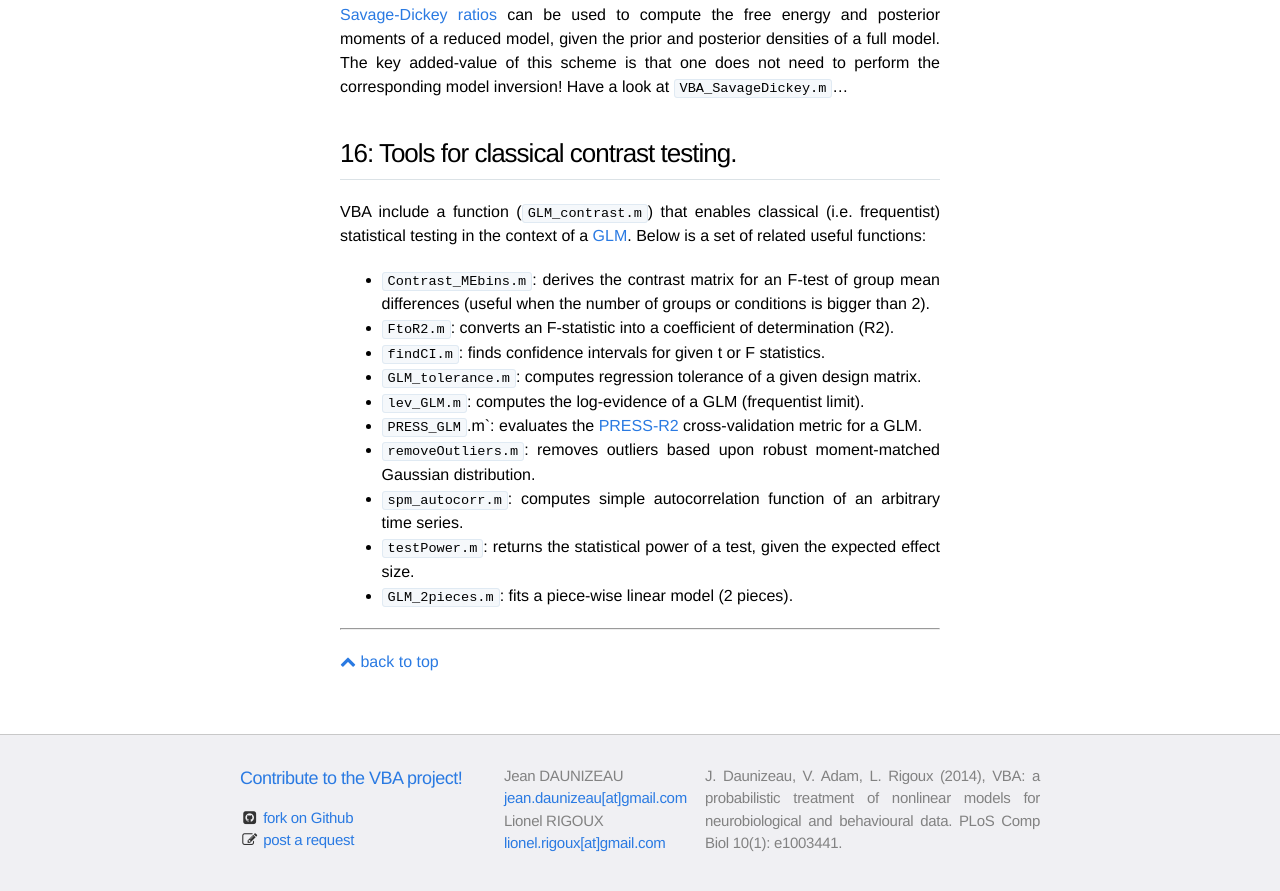
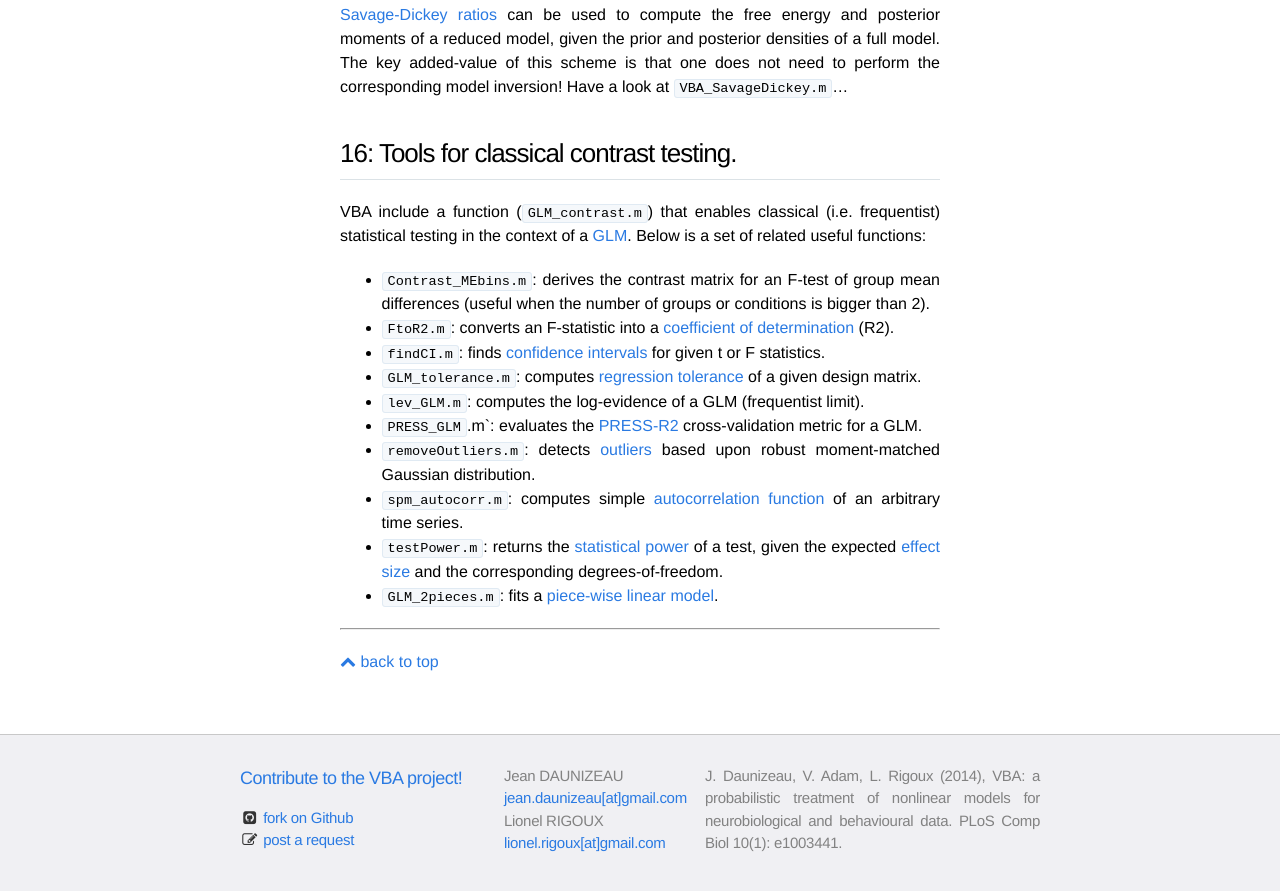
Before and after one commit to MBB-team/VBA-toolbox, a Jekyll site: the page built from _wiki/a-few-VBA-functions.md, in a window 1280 px wide and 900 px high, scrolled down 4020 px. Shown: the top 891 px of the window. Built offline with Jekyll 4.4.1, drawn with Linux system fonts in a browser that asks for light colours; nearby versions of some CDN libraries; formulas are drawn with MathJax 3.

Commit message:
Update a-few-VBA-functions.md

```diff
--- a/_wiki/a-few-VBA-functions.md
+++ b/_wiki/a-few-VBA-functions.md
@@ -103,12 +103,12 @@ Have a look at `VBA_SavageDickey.m`...
 VBA include a function (`GLM_contrast.m`) that enables classical (i.e. frequentist) statistical testing in the context of a [GLM](https://en.wikipedia.org/wiki/General_linear_model). Below is a set of related useful functions:
 
 - `Contrast_MEbins.m`: derives the contrast matrix for an F-test of group mean differences (useful when the number of groups or conditions is bigger than 2).
-- `FtoR2.m`: converts an F-statistic into a coefficient of determination (R2).
-- `findCI.m`: finds confidence intervals for given t or F statistics.
-- `GLM_tolerance.m`: computes regression tolerance of a given design matrix.
+- `FtoR2.m`: converts an F-statistic into a [coefficient of determination](https://en.wikipedia.org/wiki/Coefficient_of_determination) (R2).
+- `findCI.m`: finds [confidence intervals](https://en.wikipedia.org/wiki/Confidence_interval) for given t or F statistics.
+- `GLM_tolerance.m`: computes [regression tolerance](https://en.wikipedia.org/wiki/Multicollinearity) of a given design matrix.
 - `lev_GLM.m`: computes the log-evidence of a GLM (frequentist limit).
 - `PRESS_GLM`.m`: evaluates the [PRESS-R2](https://en.wikipedia.org/wiki/PRESS_statistic) cross-validation metric for a GLM.
-- `removeOutliers.m`: removes outliers based upon robust moment-matched Gaussian distribution.
-- `spm_autocorr.m`: computes simple autocorrelation function of an arbitrary time series.
-- `testPower.m`: returns the statistical power of a test, given the expected effect size.
-- `GLM_2pieces.m`: fits a piece-wise linear model (2 pieces).
+- `removeOutliers.m`: detects [outliers](https://en.wikipedia.org/wiki/Outlier) based upon robust moment-matched Gaussian distribution.
+- `spm_autocorr.m`: computes simple [autocorrelation function](https://en.wikipedia.org/wiki/Autocorrelation) of an arbitrary time series.
+- `testPower.m`: returns the [statistical power](https://en.wikipedia.org/wiki/Statistical_power) of a test, given the expected [effect size](https://en.wikipedia.org/wiki/Effect_size) and the corresponding degrees-of-freedom.
+- `GLM_2pieces.m`: fits a [piece-wise linear model](https://en.wikipedia.org/wiki/Piecewise_linear_function).
```
